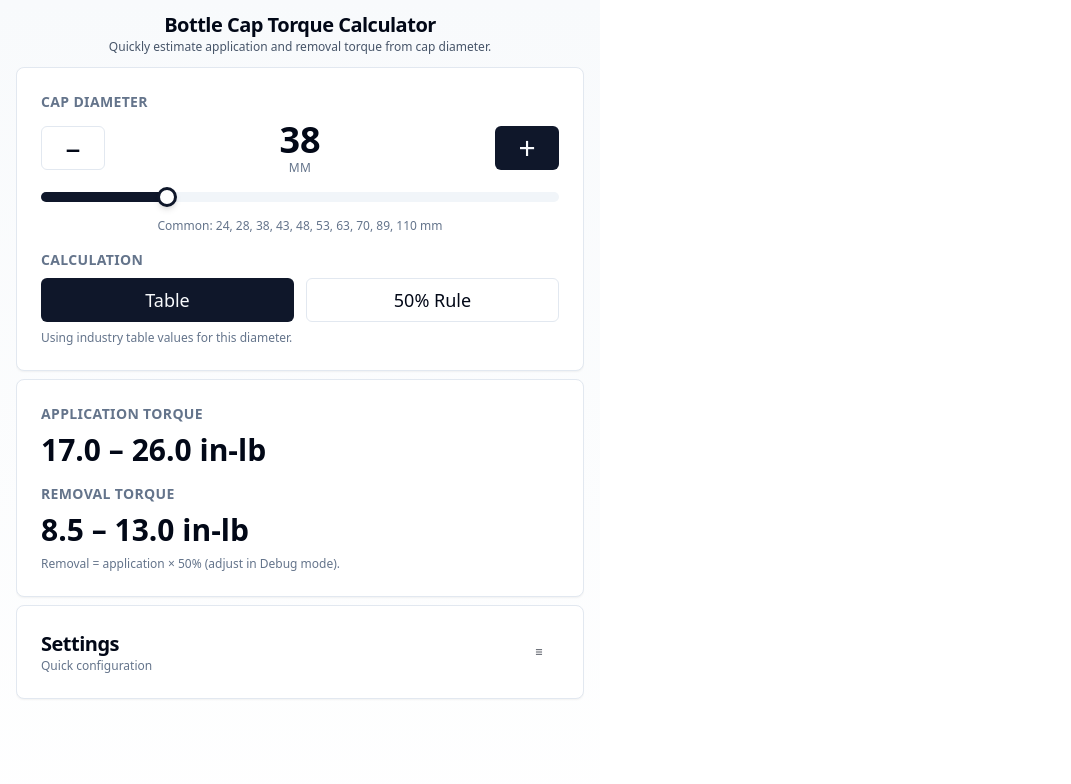
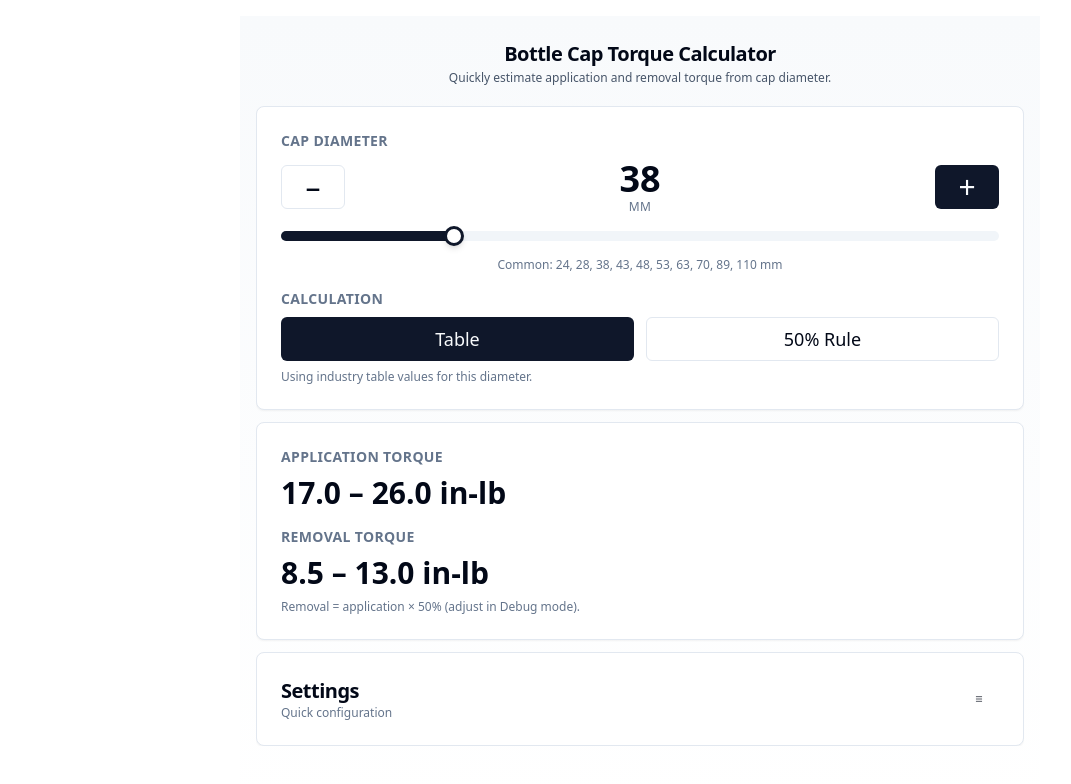
Before and after one commit to whatcheers/torque-app, a React (Vite) app: page / in a window 1280 px wide. Shown: the top 784 px of the page, without its empty margins (0-1071 px from the left). Built offline with nearby package versions, Linux system fonts and the light colour scheme.

Commit message:
Release version 1.1.4: Responsive sizing improvements for desktop and mobile

```diff
--- a/index.html
+++ b/index.html
@@ -7,21 +7,57 @@
     <meta name="theme-color" content="#0f172a" />
     <meta name="viewport" content="width=device-width, initial-scale=1.0, maximum-scale=5.0, user-scalable=yes, viewport-fit=cover" />
     <style>
-      /* Extension popup sizing */
+      /* Base styles - responsive for web/mobile */
       html,
       body {
+        margin: 0;
+        padding: 0;
+        width: 100%;
+        min-height: 100vh;
+        height: auto;
+      }
+
+      #root {
+        width: 100%;
+        min-height: 100vh;
+        display: flex;
+        flex-direction: column;
+      }
+
+      /* When in extension mode, apply fixed dimensions */
+      body.extension-mode {
         width: 600px;
         height: 900px;
-        margin: 0;
-        padding: 0;
+        min-height: 900px;
         overflow: hidden;
       }
-      #root {
-        width: 100%;
+
+      body.extension-mode #root {
         height: 100%;
         overflow: hidden;
-        display: flex;
-        flex-direction: column;
+      }
+
+      /* Responsive adjustments for mobile web */
+      @media (max-width: 640px) {
+        html, body {
+          min-height: 100vh;
+          height: auto;
+        }
+      }
+
+      /* Desktop web - constrain max width and center */
+      @media (min-width: 641px) {
+        body:not(.extension-mode) {
+          display: flex;
+          justify-content: center;
+          align-items: flex-start;
+          padding: 1rem;
+        }
+
+        body:not(.extension-mode) #root {
+          max-width: 800px;
+          width: 100%;
+        }
       }
     </style>
     <meta name="description" content="Calculate bottle cap application and removal torque from cap diameter. Supports US and metric units with industry-standard reference tables." />
@@ -42,6 +78,16 @@
   </head>
   <body>
     <div id="root"></div>
+    <script>
+      // Detect if we're in extension mode and apply class
+      (function() {
+        if (window.location.protocol === 'chrome-extension:' ||
+            window.location.protocol === 'moz-extension:' ||
+            window.location.href.includes('extension://')) {
+          document.body.classList.add('extension-mode');
+        }
+      })();
+    </script>
     <script type="module" src="/src/main.tsx"></script>
   </body>
 </html>
--- a/package.json
+++ b/package.json
@@ -1,7 +1,7 @@
 {
   "name": "torque-app",
   "private": true,
-  "version": "1.1.3",
+  "version": "1.1.4",
   "description": "Bottle Cap Torque Calculator - Calculate application and removal torque from cap diameter",
   "type": "module",
   "scripts": {
--- a/src/TorqueCalculator.tsx
+++ b/src/TorqueCalculator.tsx
@@ -151,7 +151,7 @@ export default function TorqueCalculator() {
   };
 
   const renderOperatorMode = () => (
-    <div className="space-y-2 h-full overflow-hidden">
+    <div className="space-y-2 sm:space-y-3">
       <Card className="shadow-sm">
         <CardContent className="space-y-4 p-4">
           <div className="space-y-2">
@@ -332,7 +332,7 @@ export default function TorqueCalculator() {
   );
 
   const renderDebugMode = () => (
-    <>
+    <div className="space-y-2 sm:space-y-3 pb-4">
         <Card className="shadow-sm">
           <CardHeader className="pb-3 sm:pb-6">
             <CardTitle className="text-xl sm:text-2xl">Inputs</CardTitle>
@@ -572,20 +572,20 @@ export default function TorqueCalculator() {
             Copy results JSON
           </Button>
         </div>
-    </>
+    </div>
   );
 
   return (
-    <div className="h-full w-full bg-gradient-to-b from-slate-50 to-white px-4 py-2 overflow-hidden">
-      <div className="mx-auto max-w-3xl space-y-2 h-full flex flex-col">
-        <header className="text-center flex-shrink-0 py-1">
-          <h1 className="text-xl font-bold tracking-tight leading-tight">Bottle Cap Torque Calculator</h1>
+    <div className="min-h-screen w-full bg-gradient-to-b from-slate-50 to-white px-2 sm:px-4 py-2 sm:py-4">
+      <div className="mx-auto max-w-3xl w-full space-y-2 sm:space-y-3 flex flex-col">
+        <header className="text-center flex-shrink-0 py-1 sm:py-2">
+          <h1 className="text-lg sm:text-xl font-bold tracking-tight leading-tight">Bottle Cap Torque Calculator</h1>
           <p className="text-xs text-slate-600 mt-0.5 px-2" role="doc-subtitle">
             Quickly estimate application and removal torque from cap diameter.
           </p>
         </header>
 
-        <div className="flex-1 overflow-hidden">
+        <div className="flex-1 min-h-0 overflow-y-auto">
           {viewMode === "operator" ? renderOperatorMode() : renderDebugMode()}
         </div>
       </div>
--- a/src/index.css
+++ b/src/index.css
@@ -31,15 +31,29 @@
   * {
     border-color: hsl(var(--border));
   }
+  html {
+    /* Ensure html takes full height */
+    height: 100%;
+  }
   body {
     @apply bg-background text-foreground;
     /* Prevent horizontal scrolling on mobile */
     overflow-x: hidden;
+    /* Allow vertical scrolling when needed */
+    overflow-y: auto;
     /* Improve touch scrolling */
     -webkit-overflow-scrolling: touch;
     /* Improve font rendering on mobile */
     -webkit-font-smoothing: antialiased;
     -moz-osx-font-smoothing: grayscale;
+    /* Ensure body takes full height when not in extension mode */
+    min-height: 100%;
+  }
+
+  /* Extension mode overrides */
+  body.extension-mode {
+    overflow: hidden;
+    height: 900px;
   }
 
   /* Prevent text size adjustment on iOS */
```
Also changed, not shown: public/manifest.json, 7 other files (tests, documents, lock files or other folders).
